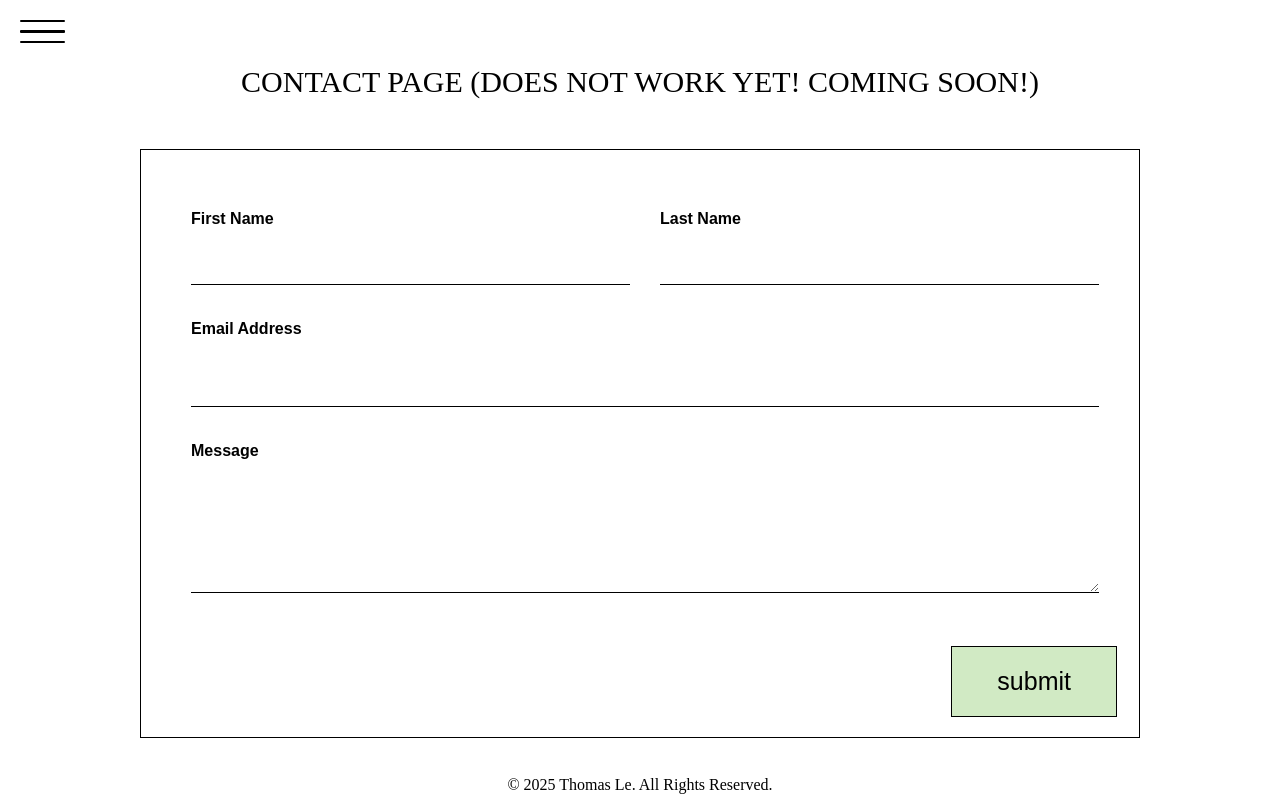
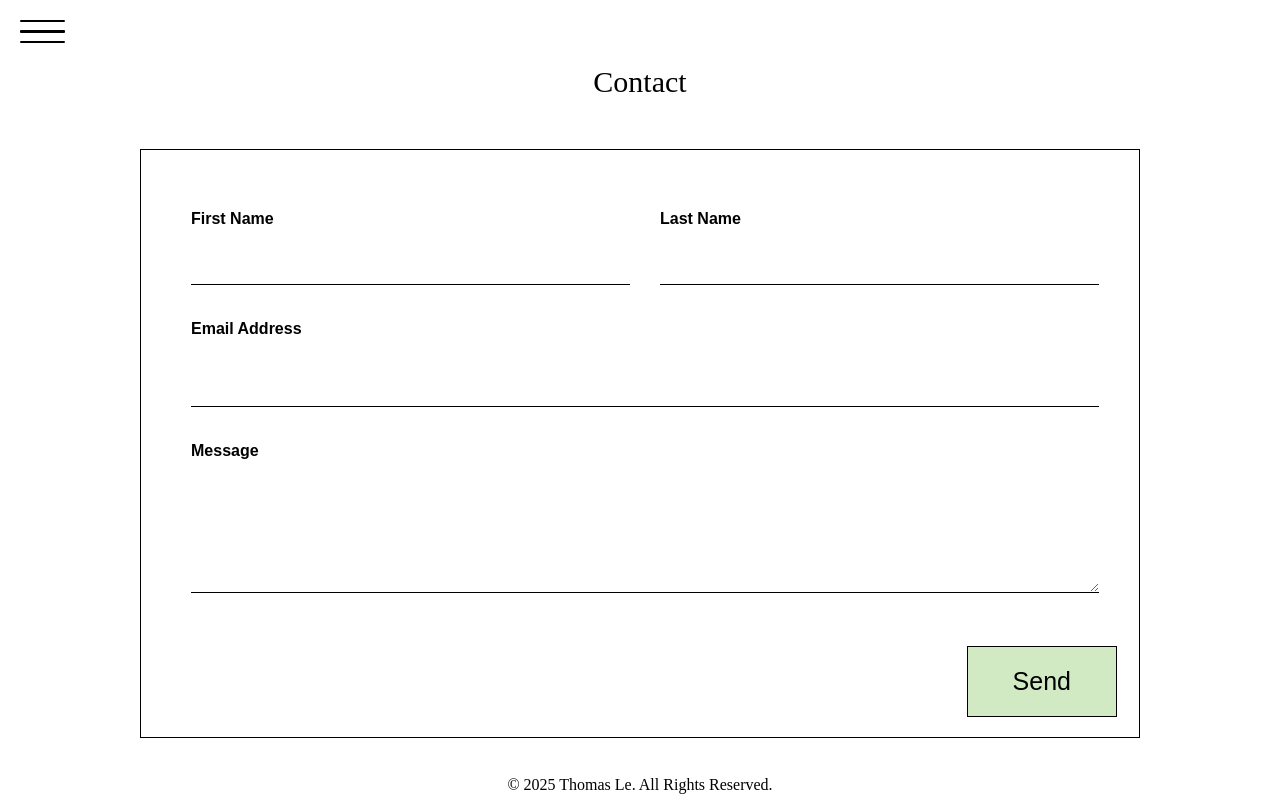
Before and after one commit to tomaseuu/project-photobooth, a Next.js app: page /contact in a window 1280 px wide. Built offline with nearby package versions, Linux system fonts and the light colour scheme.

Commit message:
contact page works

```diff
--- a/package.json
+++ b/package.json
@@ -14,6 +14,7 @@
   "keywords": [],
   "dependencies": {
     "@ffprobe-installer/ffprobe": "^2.1.2",
+    "emailjs-com": "^3.2.0",
     "ffmpeg-static": "^5.2.0",
     "fluent-ffmpeg": "^2.1.3",
     "next": "^15.3.4",
--- a/src/app/contact/page.tsx
+++ b/src/app/contact/page.tsx
@@ -2,6 +2,7 @@
 
 import React, { useState } from "react";
 import styles from "./contact.module.css";
+import emailjs from "emailjs-com";
 
 export default function Contact() {
   const [formData, setFormData] = useState({
@@ -11,20 +12,19 @@ export default function Contact() {
     message: "",
   });
   const [status, setStatus] = useState("");
+  const [isSending, setIsSending] = useState(false);
 
   const handleChange = (
     e: React.ChangeEvent<HTMLInputElement | HTMLTextAreaElement>
   ) => {
     const { name, value } = e.target;
-    setFormData((prev) => ({
-      ...prev,
-      [name]: value,
-    }));
+    setFormData((prev) => ({ ...prev, [name]: value }));
   };
 
-  const handleSubmit = (e: React.FormEvent) => {
+  const handleSubmit = async (e: React.FormEvent) => {
     e.preventDefault();
 
+    // basic validation
     if (
       !formData.firstname ||
       !formData.lastname ||
@@ -35,14 +35,41 @@ export default function Contact() {
       return;
     }
 
-    setStatus("Thank you for your message!");
+    setStatus("");
+    setIsSending(true);
+
+    // MUST match your EmailJS template fields
+    const templateParams = {
+      from_name: `${formData.firstname} ${formData.lastname}`,
+      firstname: formData.firstname,
+      lastname: formData.lastname,
+      email: formData.email,
+      message: formData.message,
+      reply_to: formData.email,
+    };
+
+    try {
+      const serviceId = process.env.NEXT_PUBLIC_EMAILJS_SERVICE_ID as string;
+      const templateId = process.env.NEXT_PUBLIC_EMAILJS_TEMPLATE_ID as string;
+      const publicKey = process.env.NEXT_PUBLIC_EMAILJS_PUBLIC_KEY as string;
+
+      await emailjs.send(serviceId, templateId, templateParams, publicKey);
+
+      setStatus("Thank you! Your message has been sent.");
+      setFormData({ firstname: "", lastname: "", email: "", message: "" });
+    } catch (err) {
+      console.error(err);
+      setStatus("Oops—something went wrong. Please try again.");
+    } finally {
+      setIsSending(false);
+    }
   };
 
   return (
     <div>
       <div className={styles.contactPage}>
         <div className={styles.contactName}>
-          <h1>CONTACT PAGE (DOES NOT WORK YET! COMING SOON!)</h1>
+          <h1>Contact</h1>
         </div>
 
         <div className={styles.form}>
@@ -77,6 +104,7 @@ export default function Contact() {
                 />
               </div>
             </div>
+
             <label htmlFor="email" className="label">
               <b>Email Address</b>
             </label>
@@ -101,8 +129,16 @@ export default function Contact() {
               value={formData.message}
               onChange={handleChange}
               required
-            ></textarea>
-            <input className={styles.input} type="submit" value="submit" />
+            />
+
+            <button
+              className={styles.input}
+              type="submit"
+              disabled={isSending}
+              aria-busy={isSending}
+            >
+              {isSending ? "Sending..." : "Send"}
+            </button>
           </form>
 
           {status && <p>{status}</p>}
```
Also changed, not shown: 1 other file (tests, documents, lock files or other folders).
